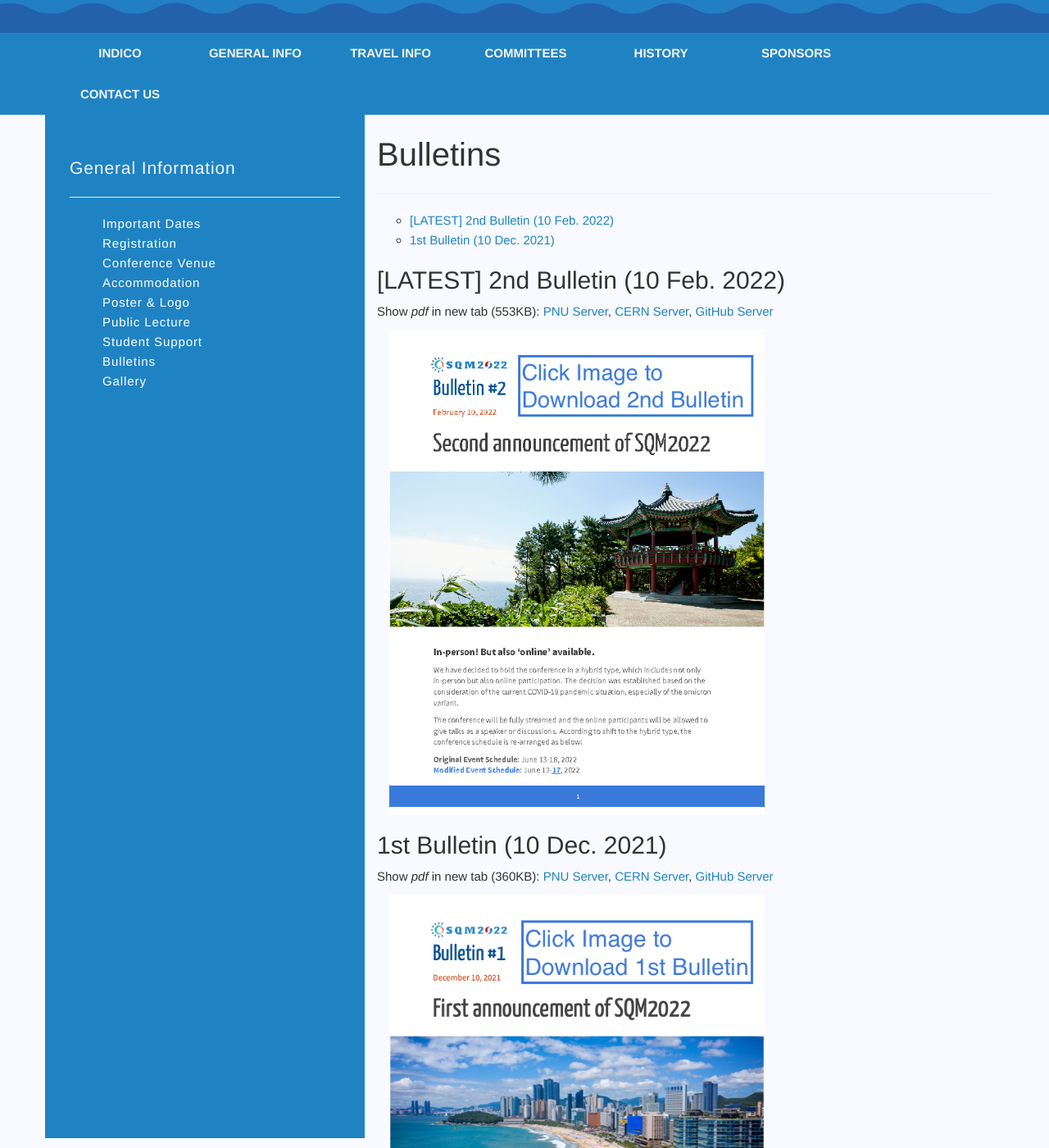
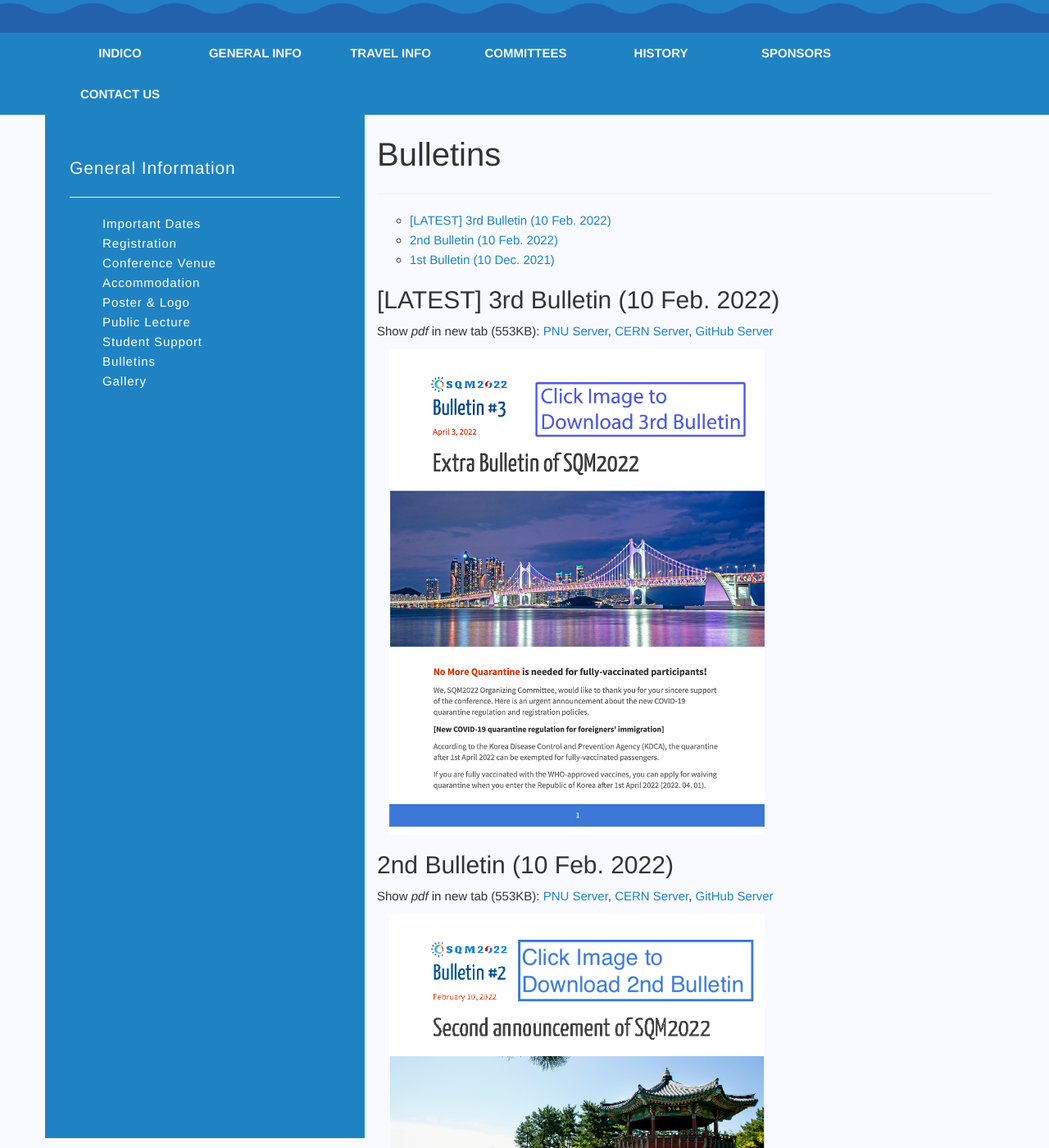
Before and after one commit to SQM2021/SQM2021.github.io, a Jekyll site: the page built from _pages/general-info/bulletins.md, in a window 1280 px wide and 1400 px high, scrolled down 300 px. Shown: the whole window at 82% size. Built offline with Jekyll 4.4.1, drawn with Linux system fonts in a browser that asks for light colours; the table of contents is made by our own code.

Commit message:
20220403-02

```diff
--- a/_pages/general-info/bulletins.md
+++ b/_pages/general-info/bulletins.md
@@ -46,7 +46,19 @@
 
 </style>
 
-## [LATEST] 2nd Bulletin (10 Feb. 2022)
+## [LATEST] 3rd Bulletin (10 Feb. 2022)
+
+Show *pdf* in new tab (553KB):
+<a href="https://sqm2022.pusan.ac.kr/assets/files/bulletins/SQM2022-Extra_Bulletin-03Apr2022.pdf" target="_blank">PNU Server</a>,
+<a href="https://sqm2022.web.cern.ch/assets/files/bulletins/SQM2022-Extra_Bulletin-03Apr2022.pdf" target="_blank">CERN Server</a>,
+<a href="https://sqm2022.github.io/assets/files/bulletins/SQM2022-Extra_Bulletin-03Apr2022.pdf" target="_blank">GitHub Server</a>
+
+<!-- *Preview Image* -->
+<div class="container" style="width:65%; margin-left:0;">
+<a href="/assets/files/bulletins/SQM2022-Extra_Bulletin-03Apr2022.pdf" target="blank_"> <img src="/assets/files/bulletins/img/set-03apr2022/SQM2022-Extra_Bulletin-03Apr2022_p0.png" style="width:100%;" alt="Click here to download 3rd bulletin"> </a>
+</div>
+
+## 2nd Bulletin (10 Feb. 2022)
 
 Show *pdf* in new tab (553KB):
 <a href="https://sqm2022.pusan.ac.kr/assets/files/bulletins/SQM2022-Second_Bulletin-10Feb2022.pdf" target="_blank">PNU Server</a>,
```
Also changed, not shown: _pages/general-info/registration.md (+1 -1 lines), assets/files/bulletins/img/set-03apr2022/SQM2022-Extra_Bulletin-03Apr2022_p0.png (added), 1 other file.
